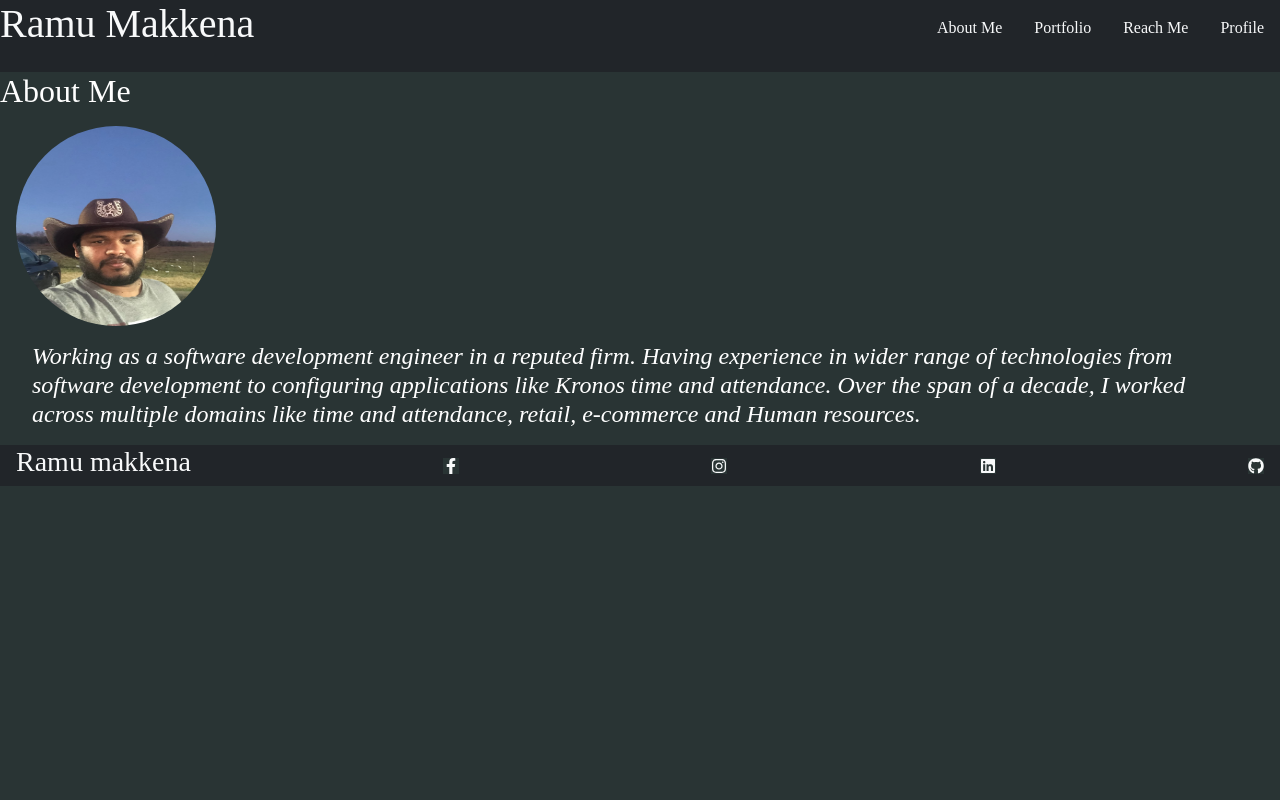
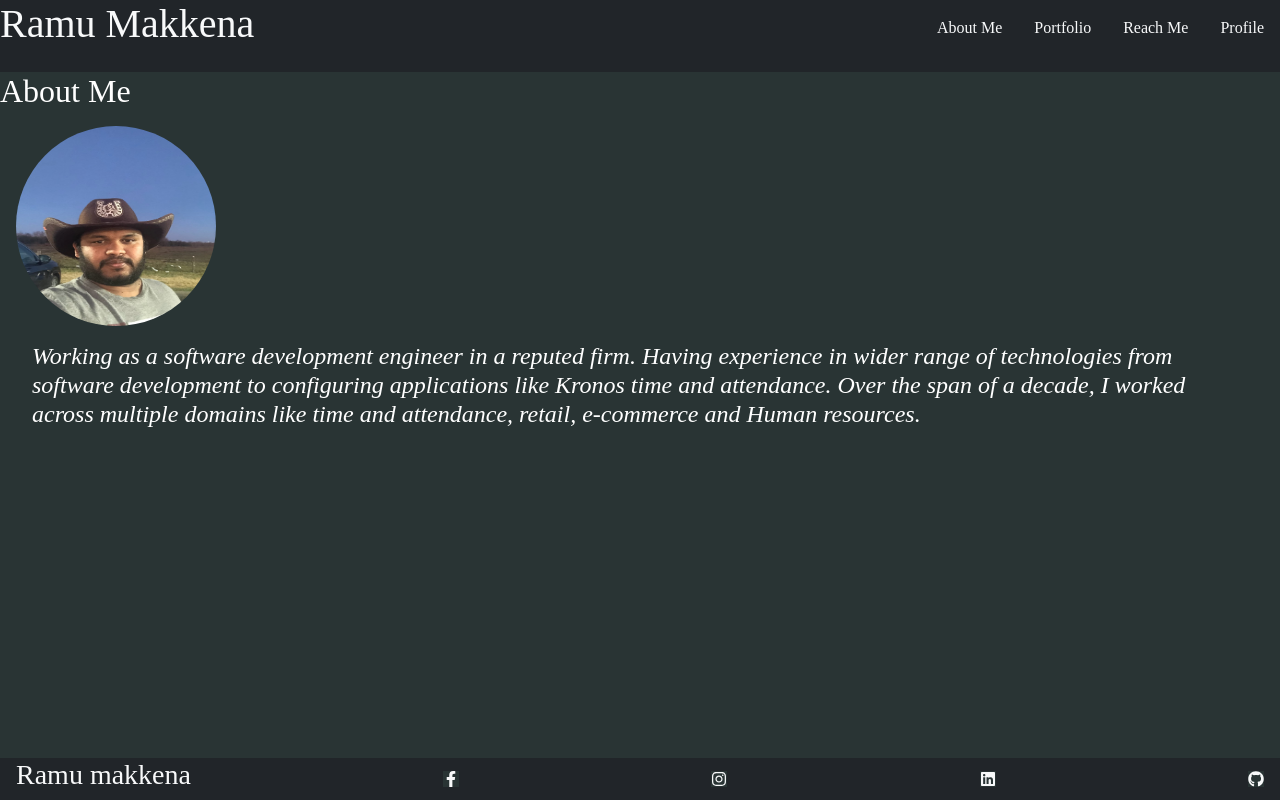
Before and after one commit to RamuMakkena/mytechportfolio, a React (Create React App) app: page / in a window 1280 px wide. Built offline with nearby package versions, Linux system fonts and the light colour scheme.

Commit message:
updating styles

```diff
--- a/package.json
+++ b/package.json
@@ -2,7 +2,7 @@
   "name": "mytechportfolio",
   "version": "0.1.0",
   "private": true,
-  "homepage": "http://ramanjam.github.io/mytechportfolio",
+  "homepage": "http://ramumakkena.github.io/mytechportfolio",
   "dependencies": {
     "@testing-library/jest-dom": "^5.16.4",
     "@testing-library/react": "^13.3.0",
--- a/src/App.tsx
+++ b/src/App.tsx
@@ -23,7 +23,7 @@ function App() {
         <MainBody currentTab={currentTab} />
       </main>
       {/* <footer className="fixed-bottom pl-3 pr-3"> */}
-      <footer className="d-flex col-sm-12 col-md-12 col-lg-12 bg-dark text-light justify-content-between align-items-center pe-3 fix-bottom">
+      <footer className="d-flex col-sm-12 col-md-12 col-lg-12 bg-dark text-light justify-content-between align-items-center pe-3 fixed-bottom">
         <Footer />
       </footer>
     </div>
--- a/src/components/Footer/index.tsx
+++ b/src/components/Footer/index.tsx
@@ -27,7 +27,6 @@ class Footer extends React.Component{
         return(
 
                 < >
-                {/* <div > */}
                     <h3 className="ps-3 bg-dark">Ramu makkena</h3>
                     <FaFacebookF  onClick={() => this.handleFooterClick("FB")}/>
                     <FaInstagram   onClick={() => this.handleFooterClick("IN")}/>
--- a/src/components/Portfolio/index.tsx
+++ b/src/components/Portfolio/index.tsx
@@ -50,8 +50,8 @@ class Portfolio extends React.Component {
       {
         name: "myportfolio",
         repo: "mytechportfolio",
-        liveURL: "",
-        imageURL: "RamuMakkena.jpg",
+        liveURL: "https://ramumakkena.github.io/mytechportfolio/",
+        imageURL: "myprofile.png",
         majorSkill: "React",
       },
       {
--- a/src/components/Profile/index.tsx
+++ b/src/components/Profile/index.tsx
@@ -6,7 +6,7 @@ class Profile extends React.Component {
     return (
       <div className="myprofile">
         <h3>
-          <a href="http://google.com">Click Here</a> to get my profile
+          <a href="https://drive.google.com/file/d/1cP8QcU_QVOxJCemO2XXWXQi8Uja-VgK2/view?usp=sharing">Click Here</a> to get my profile
         </h3>
         <div className="skillset">
           <div className="skillSubHeader">
```
Also changed, not shown: src/assets/images/myprofile.png (added).
